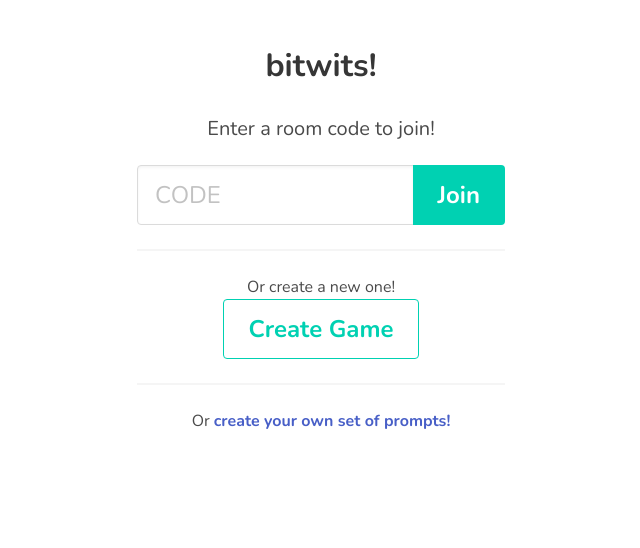
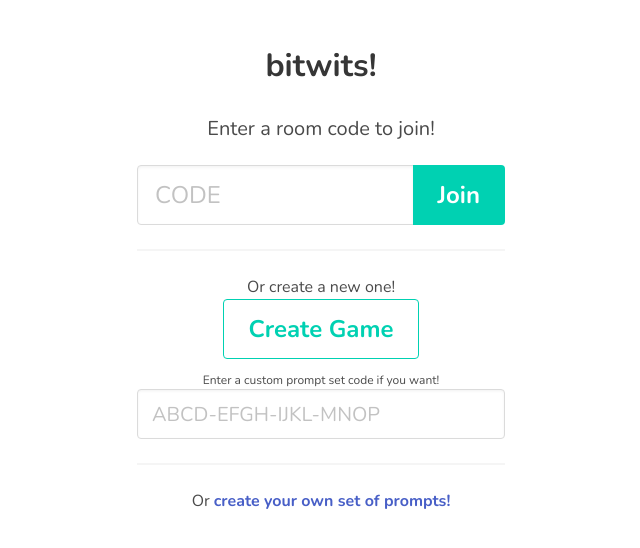
Before and after one commit to pricecomstock/project-appleseed, a React (Create React App) app: page / in a window 1280 px wide. Shown: the top 548 px of the page, without its empty margins (319-959 px from the left). Built offline with nearby package versions, Linux system fonts and the light colour scheme; the HTML template or start-up script is replaced by a standard one.

Commit message:
:sparkles: basic frontend for options

```diff
--- a/src/components/host/LobbyView.jsx
+++ b/src/components/host/LobbyView.jsx
@@ -1,4 +1,5 @@
 import React, { Component } from "react";
+import Options from "./Options";
 
 export default class LobbyView extends Component {
   render() {
@@ -33,6 +34,8 @@ export default class LobbyView extends Component {
             </div>
           ))}
         </div>
+        <hr />
+        <Options></Options>
       </div>
     );
   }
--- /dev/null
+++ b/src/components/host/Options.jsx
@@ -0,0 +1,40 @@
+import React, { Component } from "react";
+
+export default class Options extends Component {
+  state = {
+    customPromptSetCode: "",
+  };
+
+  updateOptions = () => {
+    this.props.updateOptions();
+  };
+
+  render() {
+    return (
+      <div>
+        <p className="label">Custom Prompt Set</p>
+        <div className="field has-addons">
+          <div className="control">
+            <input
+              type="text"
+              className="input"
+              value={this.state.customPromptSetCode}
+              placeholder="AAAA-AAAA-AAAA-AAAA"
+              onChange={(e) =>
+                this.setState({
+                  customPromptSetCode: e.target.value.toUpperCase(),
+                })
+              }
+            ></input>
+          </div>
+          <div className="control">
+            <button className="button is-info">Load</button>
+          </div>
+        </div>
+        {/* <button className="button" onClick={this.updateOptions}>
+          Update Options
+        </button> */}
+      </div>
+    );
+  }
+}
--- a/src/components/pages/Home.jsx
+++ b/src/components/pages/Home.jsx
@@ -88,16 +88,30 @@ export default class Home extends Component {
               </div>
             </div>
             {this.state.isJoinError && (
-              <p class="has-text-danger">{this.state.joinErrorMessage}</p>
+              <p className="has-text-danger">{this.state.joinErrorMessage}</p>
             )}
             <hr />
             <p>Or create a new one!</p>
+            <div className="field">
               <button
                 onClick={this.createGame}
                 className="button is-primary is-outlined is-large"
               >
                 Create Game
               </button>
+            </div>
+            <div className="field">
+              <p className="help">
+                Enter a custom prompt set code if you want!
+              </p>
+              <div className="control">
+                <input
+                  className="input is-medium"
+                  type="text"
+                  placeholder="ABCD-EFGH-IJKL-MNOP"
+                ></input>
+              </div>
+            </div>
             <hr />
             Or <a href="/uploadprompts">create your own set of prompts!</a>
           </div>
```
Also changed, not shown: 1 other file (tests, documents, lock files or other folders). Lines whose indentation alone changed are shown as unchanged.
